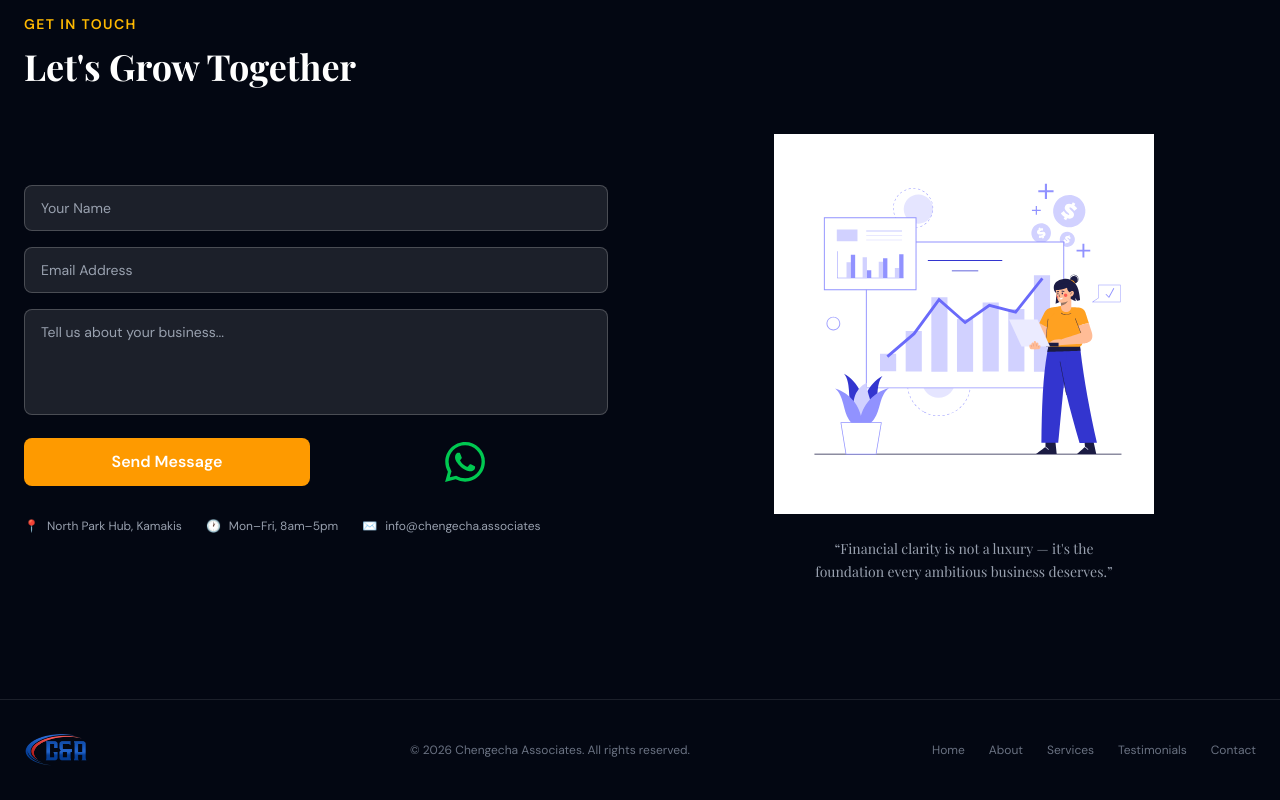
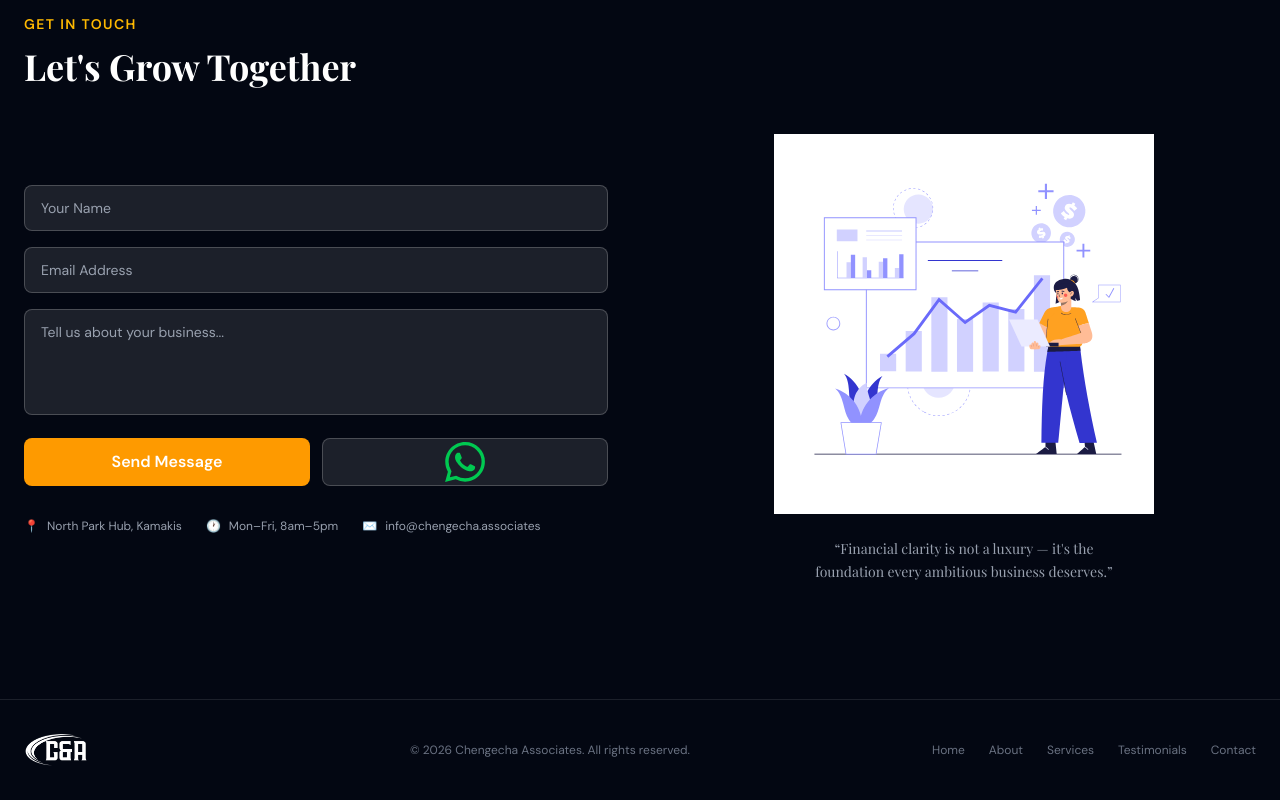
Before and after one commit to antonykinuthia/chengechaassociates, a Next.js app: page / in a window 1280 px wide. Shown: the part 3994-4794 px from the top of the page. Built offline with nearby package versions, Linux system fonts and the light colour scheme.

Commit message:
fixed bugs

```diff
--- a/app/page.tsx
+++ b/app/page.tsx
@@ -30,6 +30,7 @@ const WHATSAPP_MESSAGE = encodeURIComponent(
 function ThemeToggle({ className = "" }: { className?: string }) {
   const { resolvedTheme, setTheme } = useTheme();
   const [mounted, setMounted] = useState(false);
+
 
   useEffect(() => setMounted(true), []);
 
@@ -107,6 +108,8 @@ export default function Home() {
     }
 
     if (heroImageRef.current) {
+      const mm = gsap.matchMedia();
+      mm.add("(min-width: 768px)", () => {
         gsap.to(heroImageRef.current, {
           y: "20%",
           ease: "none",
@@ -116,6 +119,7 @@ export default function Home() {
             end: "bottom top",
             scrub: true,
           },
+        });
       });
     }
 
@@ -172,7 +176,7 @@ export default function Home() {
               fill
               priority
               sizes="300px"
-              className="object-contain object-left"
+              className="object-contain object-left dark:brightness-0 dark:invert"
             />
           </a>
 
@@ -267,7 +271,7 @@ export default function Home() {
 
       <div className="max-w-7xl mx-auto">
 
-        <section id="home" className="relative h-screen min-h-150 flex items-center overflow-hidden">
+        <section id="home" className="relative h-dvh min-h-150 flex items-center overflow-hidden">
           <div
             ref={heroImageRef}
             className="absolute inset-x-0 top-[-10%] h-[120%] w-full"
@@ -523,6 +527,9 @@ export default function Home() {
                   <p className="text-gray-700 dark:text-gray-200 text-base leading-relaxed mb-6 italic">"{t.quote}"</p>
                   <div>
                     <p className="font-semibold text-gray-900 dark:text-white text-sm">{t.name}</p>
+                    {/* <p className="text-gray-400 text-xs">
+                      {t.role}, {t.company}
+                    </p> */}
                   </div>
                 </div>
               ))}
@@ -566,7 +573,7 @@ export default function Home() {
                     href={`https://wa.me/${WHATSAPP_NUMBER}?text=${WHATSAPP_MESSAGE}`}
                     target="_blank"
                     rel="noopener noreferrer"
-                    className="w-full  flex items-center justify-center"
+                    className="w-full bg-white/10 border border-white/20 rounded-lg flex items-center justify-center hover:bg-white/15 transition-colors duration-200"
                   >
                     <span
                       className="inline-block w-20 h-10 bg-green-500 hover:bg-green-400 transition-colors duration-200"
@@ -633,7 +640,7 @@ export default function Home() {
                 alt="Chengecha Associates"
                 fill
                 sizes="(max-width: 768px) 100vw, 50px"
-                className="object-contain object-left"
+                className="object-contain object-left brightness-0 invert"
               />
             </a>
             <p className="text-gray-500 text-xs">
```
Lines whose indentation alone changed are shown as unchanged.
